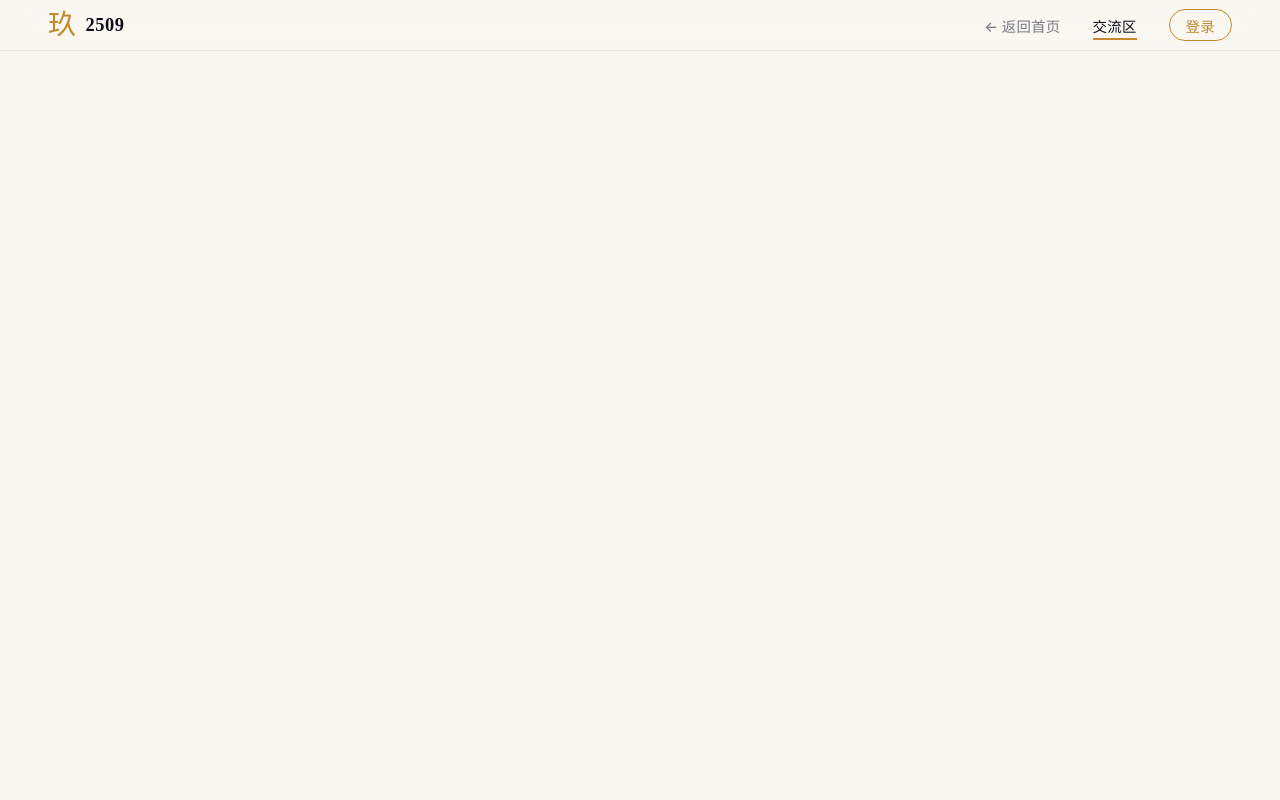
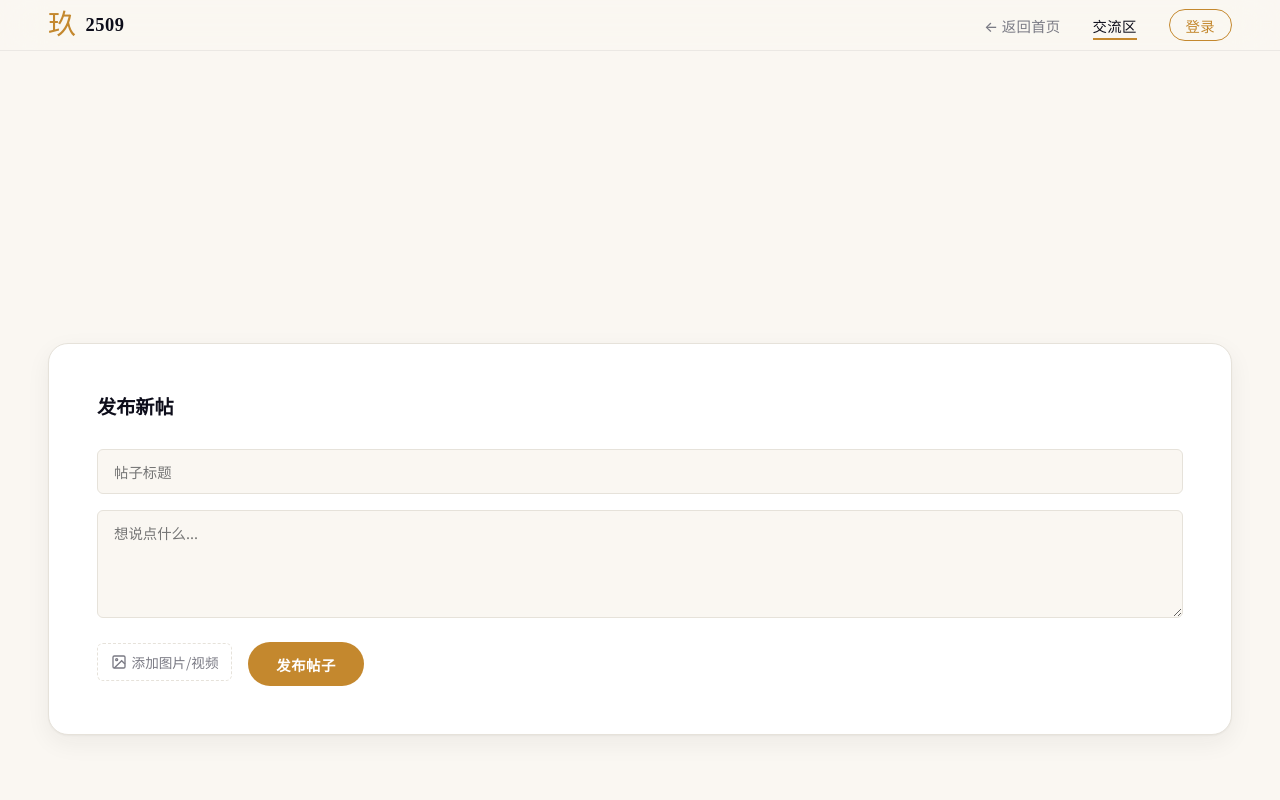
Before and after one commit to shiborui33/class2509, a website: page public/forum.html in a window 1280 px wide. Shown: the top 800 px of the page. Drawn offline with Linux system fonts and the light colour scheme; no server answers; a web font is replaced by a local one.

Commit message:
修复：去除composer上的reveal类（导致发帖区透明不可见）

```diff
--- a/public/forum.html
+++ b/public/forum.html
@@ -38,7 +38,7 @@
       </div>
 
       <!-- New Post Form -->
-      <div class="forum-composer reveal" id="forumComposer">
+      <div class="forum-composer" id="forumComposer">
         <h3 class="composer-title">发布新帖</h3>
         <div class="composer-fields" id="composerFields">
           <input type="text" id="postTitle" class="composer-input composer-input--full" placeholder="帖子标题">
```
